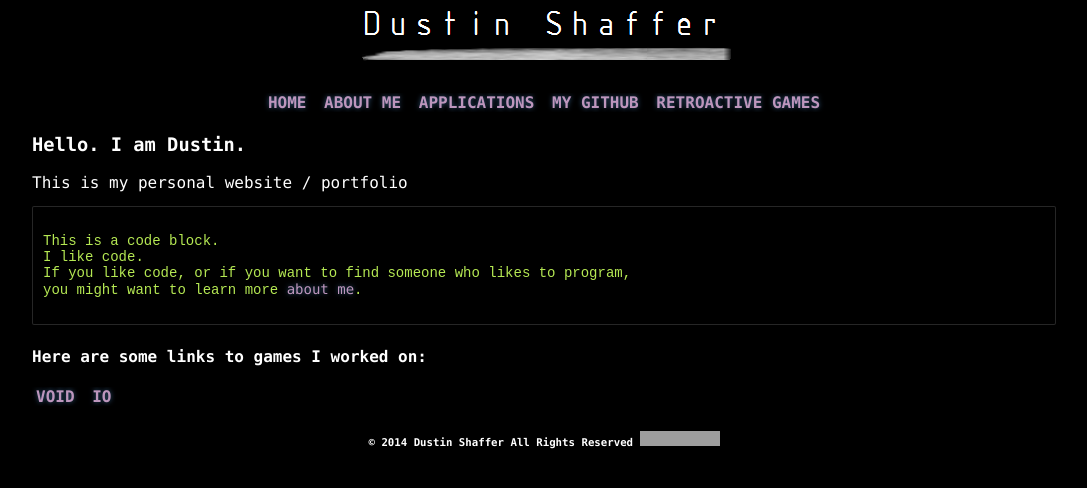
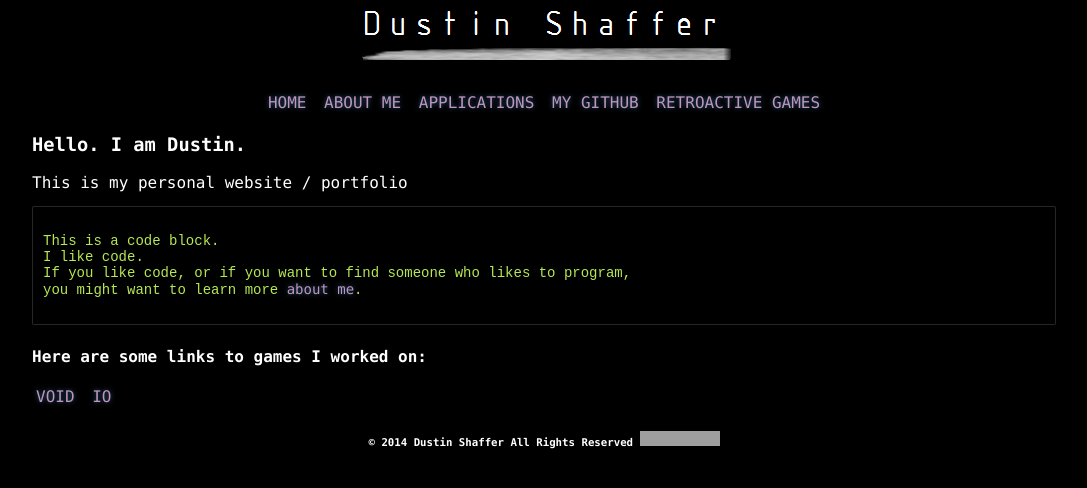
Before and after one commit to misterdustinface/misterdustinface.github.io, a Jekyll site: the page built from index.html, in a window 1280 px wide. Shown: the top 488 px of the page, without its empty margins (96-1183 px from the left). Built offline with Jekyll 4.4.1, drawn with Linux system fonts in a browser that asks for light colours; nearby versions of some CDN libraries; the list of posts is cut into pages by our own code; a style sheet for code colours, icons or effects is not loaded; grey boxes are pictures that could not be loaded.

Commit message:
Update theme.css

```diff
--- a/css/theme1/theme.css
+++ b/css/theme1/theme.css
@@ -13,7 +13,7 @@
 #list-nav ul            {list-style-type: none; margin: 0px; padding:0px; text-align: center;}
 ul#list-nav li          {display: inline;}
 ul#list-nav li a:link,
-ul#list-nav li a:visited{display: inline; width:140px; padding:4px; text-align:center; text-transform:uppercase; /*font-weight:bold;*/ /*display:block;*/}
+ul#list-nav li a:visited{display: inline; width:140px; padding:4px; text-align:center; text-transform:uppercase; font-weight:normal;/*font-weight:bold;*/ /*display:block;*/}
 ul#list-nav li a:hover  {background-color:#aaaaaa;}
 ul#list-nav li a:active {}
 
```
